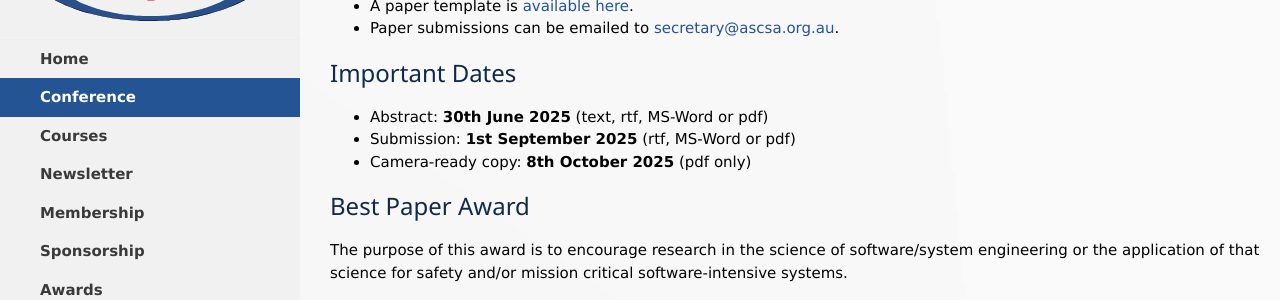
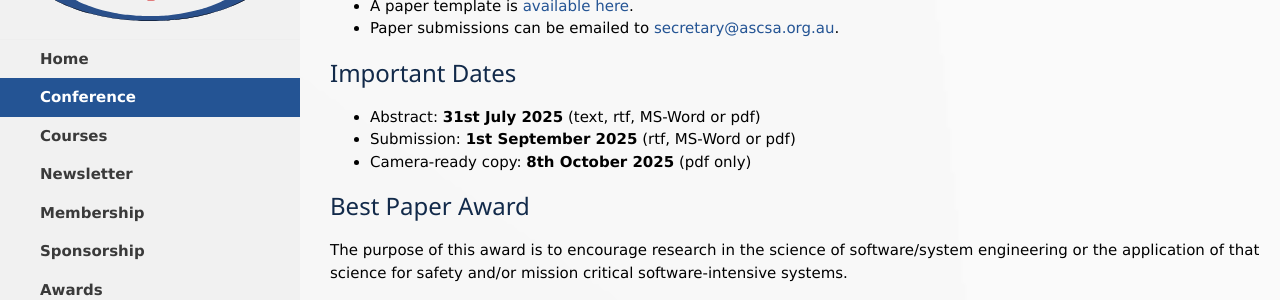
Before and after one commit to aus-safety-critical-systems-assoc/aus-safety-critical-systems-assoc.github.io, a Jekyll site: the page built from _conferences/2025.markdown, in a window 1280 px wide and 900 px high, scrolled down 1186 px. Shown: the part 152-452 px from the top of the window. Built offline with Jekyll 4.4.1, drawn with Linux system fonts in a browser that asks for light colours.

Commit message:
Updated abstract due date.

```diff
--- a/_conferences/2025.markdown
+++ b/_conferences/2025.markdown
@@ -47,7 +47,7 @@ Both types of papers are published on the conference website. If sufficient pape
 - Paper submissions can be emailed to [secretary@ascsa.org.au](mailto:secretary@ascsa.org.au).
 
 ### Important Dates
-- Abstract: **30th June 2025** (text, rtf, MS-Word or pdf)
+- Abstract: **31st July 2025** (text, rtf, MS-Word or pdf)
 - Submission: **1st September 2025** (rtf, MS-Word or pdf)
 - Camera-ready copy: **8th October 2025** (pdf only)
 
--- a/index.html
+++ b/index.html
@@ -11,7 +11,7 @@ title: aSCSa
 </div>
 <div class="w3-panel w3-border w3-pale-yellow w3-center">
   <h4><b>Call for Papers</b></h4>
-  <p>Abstract submissions for the <a href="{{ site.conferences[-1].url }}"><b>2025 Australian System Safety Conference</b></a> close on the <b>30th June 2025</b>.</p>
+  <p>Abstract submissions for the <a href="{{ site.conferences[-1].url }}"><b>2025 Australian System Safety Conference</b></a> close on the <b>31st July 2025</b>.</p>
   <p>This year's theme is <b>experiences and advancements in critical computer systems</b>.</p>
 </div>
 <div class="w3-panel w3-border w3-white w3-center">
```
